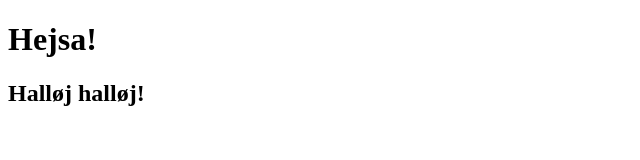
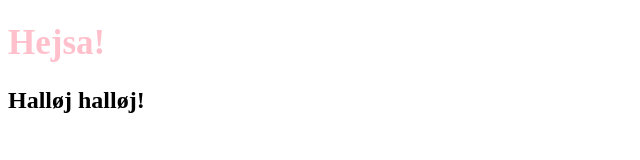
Before and after one commit to monicaalv/K-M, a plain HTML site: page index.html in a window 1280 px wide. Shown: the whole page, without its empty margins (0-640 px from the left). Drawn offline with Linux system fonts and the light colour scheme.

Commit message:
style h1

```diff
--- a/index.html
+++ b/index.html
@@ -5,7 +5,13 @@
     <meta charset="utf-8">
     <meta name="viewport" content="width=device-width, initial-scale=1.0">
     <title>KogM</title>
-    <link rel="stylesheet" href="">
+    <style>
+        h1 {
+            color: pink;
+            font-size: 35px;
+        }
+
+    </style>
 </head>
 
 <body>
```
